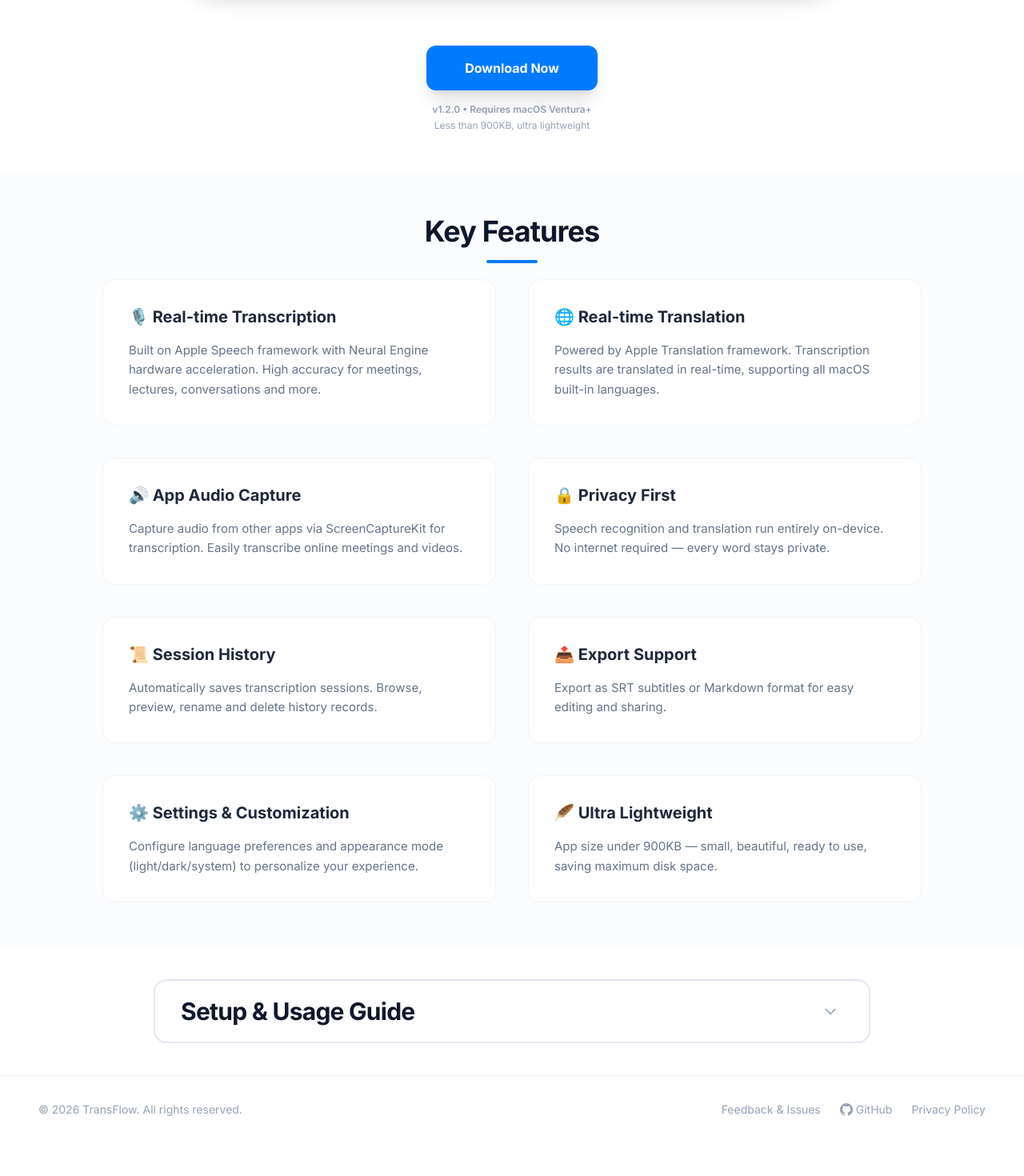
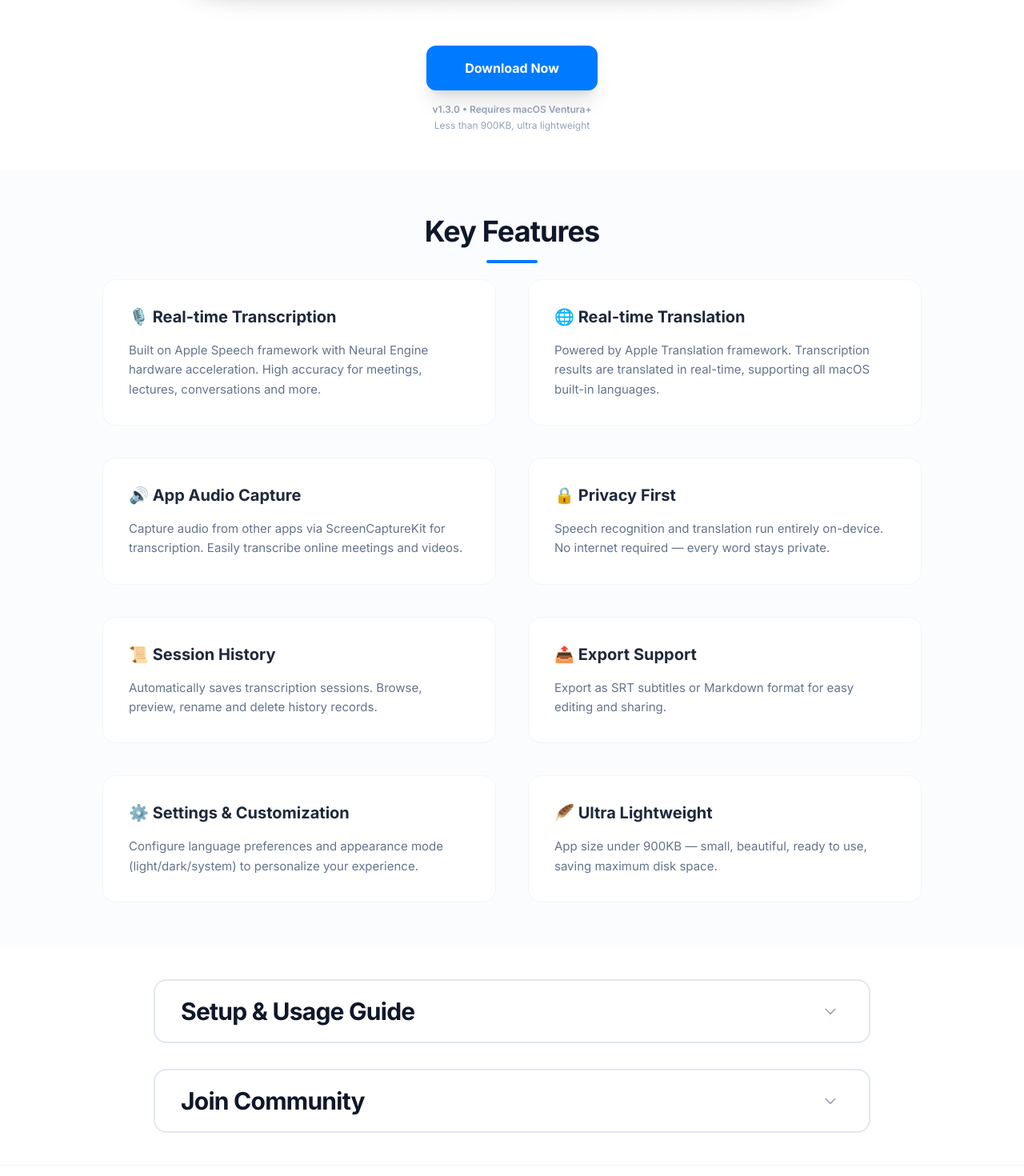
Before and after one commit to Cyronlee/transflow-landing-page, a React (Vite) app: page / in a window 1280 px wide. Shown: the part 940-2410 px from the top of the page at 80% size. Before the commit the page ends 2369 px from the top, so only its background shows below. Built offline with nearby package versions, Linux system fonts and the light colour scheme.

Commit message:
release: bump version to v1.3.0

```diff
--- a/App.tsx
+++ b/App.tsx
@@ -5,6 +5,7 @@ import Navbar from './components/Navbar';
 import Hero from './components/Hero';
 import Features from './components/Features';
 import SetupGuide from './components/SetupGuide';
+import Community from './components/Community';
 import Footer from './components/Footer';
 
 function App() {
@@ -16,6 +17,7 @@ function App() {
           <Hero />
           <Features />
           <SetupGuide />
+          <Community />
         </main>
         <Footer />
       </div>
--- /dev/null
+++ b/components/Community.tsx
@@ -0,0 +1,64 @@
+import React, { useState } from 'react';
+import { useI18n } from '../i18n';
+
+const Community: React.FC = () => {
+  const { t } = useI18n();
+  const [isOpen, setIsOpen] = useState(false);
+
+  return (
+    <section
+      id="community"
+      className="pt-4 pb-10 px-6 md:px-12 bg-white"
+    >
+      <div className="max-w-4xl mx-auto">
+        {/* Collapsible Header */}
+        <button
+          onClick={() => setIsOpen(!isOpen)}
+          className="w-full flex items-center justify-between group cursor-pointer rounded-2xl border-2 border-slate-200 hover:border-[#007AFF] px-8 py-5 transition-all duration-200 hover:bg-blue-50/30"
+        >
+          <div className="text-left flex items-center gap-4">
+            <h2 className="text-2xl md:text-3xl font-bold tracking-tight">
+              {t.community.sectionTitle}
+            </h2>
+          </div>
+          <div
+            className={`w-8 h-8 rounded-full flex items-center justify-center transition-all duration-300 ${isOpen ? 'rotate-180' : ''
+              }`}
+          >
+            <svg
+              className="w-5 h-5 text-slate-400 group-hover:text-[#007AFF] transition-colors"
+              fill="none"
+              viewBox="0 0 24 24"
+              stroke="currentColor"
+              strokeWidth={2}
+            >
+              <path strokeLinecap="round" strokeLinejoin="round" d="M19 9l-7 7-7-7" />
+            </svg>
+          </div>
+        </button>
+
+        {/* Collapsible Content */}
+        <div
+          className={`overflow-hidden transition-all duration-500 ease-in-out ${isOpen ? 'max-h-[20000px] opacity-100 mt-6' : 'max-h-0 opacity-0 mt-0'
+            }`}
+        >
+          <div className="rounded-2xl border border-slate-100 bg-white px-6 py-5">
+            <p className="text-slate-500 leading-relaxed text-[15px] mb-4">
+              {t.community.description}
+            </p>
+            <div className="rounded-xl overflow-hidden bg-white inline-block max-w-xs">
+              <img
+                src="/wxqr.jpg"
+                alt="WeChat QR Code"
+                className="w-full"
+                loading="lazy"
+              />
+            </div>
+          </div>
+        </div>
+      </div>
+    </section>
+  );
+};
+
+export default Community;
--- a/components/Hero.tsx
+++ b/components/Hero.tsx
@@ -1,7 +1,8 @@
 import React from 'react';
 import { useI18n } from '../i18n';
+import { version } from '../version.json';
 
-const DOWNLOAD_URL = 'https://github.com/Cyronlee/TransFlow/releases/download/v1.2.0/TransFlow-1.2.0.dmg';
+const DOWNLOAD_URL = `https://github.com/Cyronlee/TransFlow/releases/download/v${version}/TransFlow-${version}.dmg`;
 
 const Hero: React.FC = () => {
   const { t } = useI18n();
--- a/components/Navbar.tsx
+++ b/components/Navbar.tsx
@@ -1,8 +1,9 @@
 
 import React from 'react';
 import { useI18n } from '../i18n';
+import { version } from '../version.json';
 
-const DOWNLOAD_URL = 'https://github.com/Cyronlee/TransFlow/releases/download/v1.2.0/TransFlow-1.2.0.dmg';
+const DOWNLOAD_URL = `https://github.com/Cyronlee/TransFlow/releases/download/v${version}/TransFlow-${version}.dmg`;
 
 const Navbar: React.FC = () => {
   const { locale, t, toggleLocale } = useI18n();
--- a/components/SetupGuide.tsx
+++ b/components/SetupGuide.tsx
@@ -22,7 +22,7 @@ const SetupGuide: React.FC = () => {
     <section
       id="setup-guide"
       ref={sectionRef}
-      className="py-10 px-6 md:px-12 bg-white"
+      className="pt-10 pb-4 px-6 md:px-12 bg-white"
     >
       <div className="max-w-4xl mx-auto">
         {/* Collapsible Header */}
--- a/i18n.tsx
+++ b/i18n.tsx
@@ -1,4 +1,5 @@
 import React, { createContext, useContext, useState, useCallback, ReactNode } from 'react';
+import { version } from './version.json';
 
 export type Locale = 'zh' | 'en';
 
@@ -40,6 +41,10 @@ interface Translations {
     github: string;
     privacy: string;
   };
+  community: {
+    sectionTitle: string;
+    description: string;
+  };
 }
 
 const translations: Record<Locale, Translations> = {
@@ -53,7 +58,7 @@ const translations: Record<Locale, Translations> = {
       subtitle1: 'macOS 实时语音转录与翻译 App。',
       subtitle2: 'Apple Speech 原生驱动，性能与隐私双在线。',
       downloadBtn: '立即下载',
-      version: 'v1.2.0',
+      version: `v${version}`,
       compatibility: '适用于 macOS Ventura+',
       lightweight: '体积不到 900KB，轻如蝉翼',
     },
@@ -147,6 +152,10 @@ const translations: Record<Locale, Translations> = {
       github: 'GitHub',
       privacy: '隐私政策',
     },
+    community: {
+      sectionTitle: '加入交流群',
+      description: '扫描二维码加入微信群，与其他用户交流使用心得，获取最新更新资讯。',
+    },
   },
   en: {
     nav: {
@@ -158,7 +167,7 @@ const translations: Record<Locale, Translations> = {
       subtitle1: 'Real-time speech transcription & translation for macOS.',
       subtitle2: 'Natively powered by Apple Speech — performance and privacy, both online.',
       downloadBtn: 'Download Now',
-      version: 'v1.2.0',
+      version: `v${version}`,
       compatibility: 'Requires macOS Ventura+',
       lightweight: 'Less than 900KB, ultra lightweight',
     },
@@ -252,6 +261,10 @@ const translations: Record<Locale, Translations> = {
       github: 'GitHub',
       privacy: 'Privacy Policy',
     },
+    community: {
+      sectionTitle: 'Join Community',
+      description: 'Scan the QR code to join our WeChat group. Share tips with other users and get the latest updates.',
+    },
   },
 };
 
--- a/version.json
+++ b/version.json
@@ -1,5 +1,5 @@
 {
-  "version": "1.2.0",
+  "version": "1.3.0",
   "url": "https://github.com/cyronlee/transflow/releases/latest",
-  "release_date": "2026-02-09"
+  "release_date": "2026-02-27"
 }
```
Also changed, not shown: public/wxqr.jpg (added).
